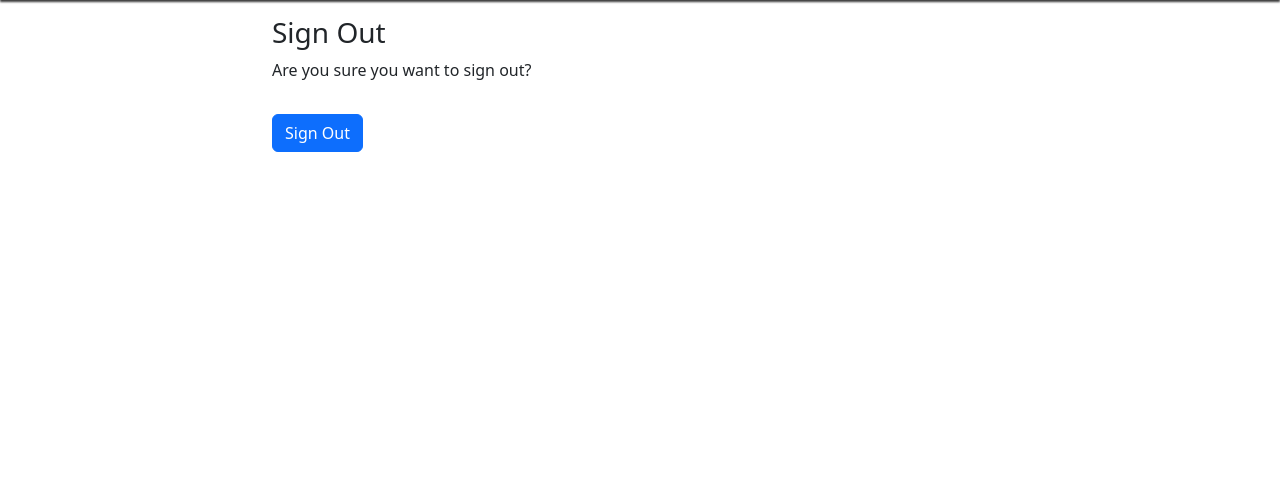
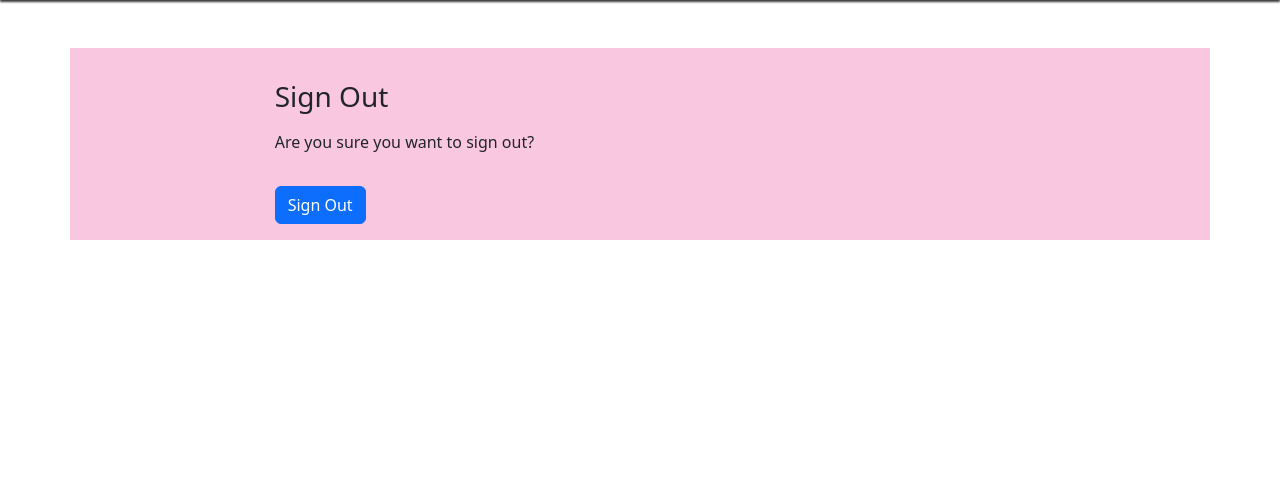
Before and after one commit to kasemdeautsch/PP4, a Django app: page /accounts/logout/ in a window 1280 px wide. Shown: the part 72-552 px from the top of the page. Run offline with Django 4.2, Linux system fonts and the light colour scheme; the visitor is signed in with stand-in values (Sample User, id 1); parts of the project's set-up code (start-up, migrations or seed data) failed here and were passed over; some libraries are stand-ins or nearby versions.

Commit message:
style the log out page

```diff
--- a/templates/account/logout.html
+++ b/templates/account/logout.html
@@ -5,10 +5,10 @@
 {% block head_title %}{% trans "Sign Out" %}{% endblock %}
 
 {% block content %}
-<div class="container">
+<div class="container c-color p-3 mt-5">
     <div class="row">
         <div class="col-md-8 mt-3 offset-md-2">
-            <h3>{% trans "Sign Out" %}</h3>
+            <h3 class="mb-3">{% trans "Sign Out" %}</h3>
 
             <p>{% trans 'Are you sure you want to sign out?' %}</p>
         </div>
```
